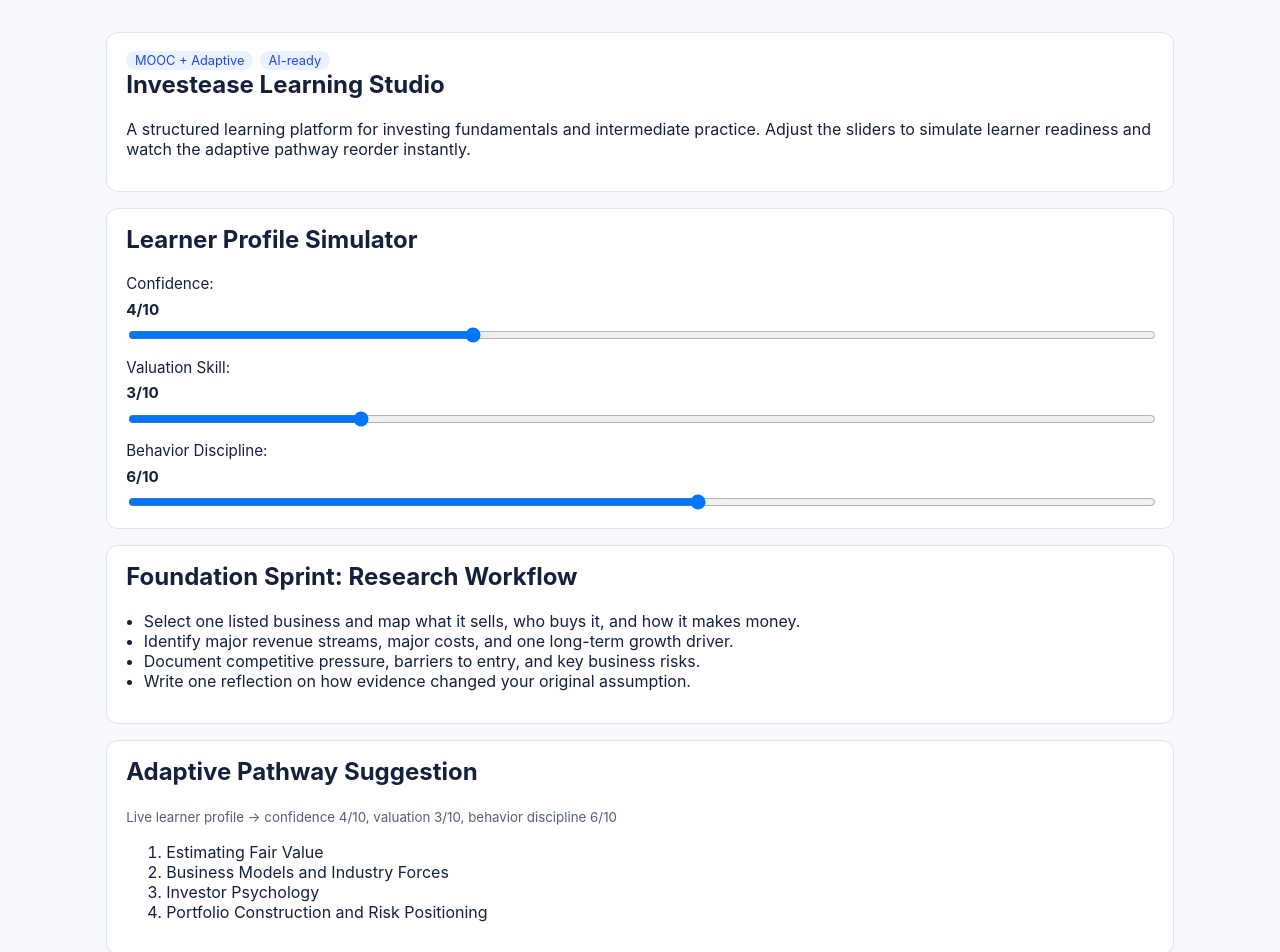
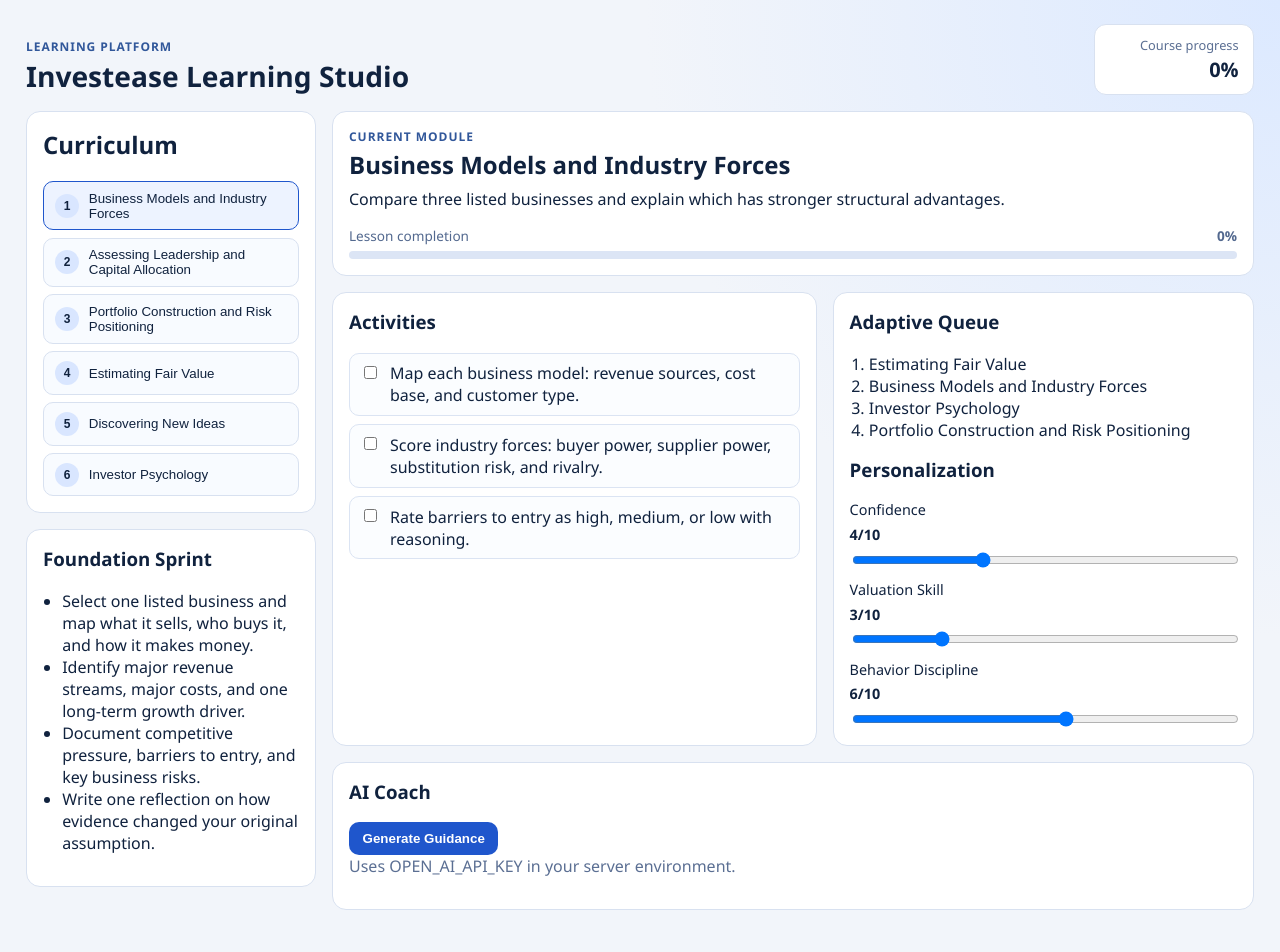
Before and after one commit to keishabandz/investease, a Next.js app: page / in a window 1280 px wide. Shown: the top 952 px of the page. Built offline with nearby package versions, Linux system fonts and the light colour scheme; no server answers.

Commit message:
Redesign dashboard as simplified course platform UI

```diff
--- a/app/globals.css
+++ b/app/globals.css
@@ -1,6 +1,8 @@
 :root {
   color-scheme: light;
-  font-family: Inter, system-ui, -apple-system, Segoe UI, Roboto, sans-serif;
+  font-family: Manrope, "Avenir Next", "Segoe UI", sans-serif;
+  background: #f2f5fa;
+  color: #10223e;
 }
 
 * {
@@ -9,98 +11,204 @@
 
 body {
   margin: 0;
-  background: #f6f8fb;
-  color: #14213d;
+  background: radial-gradient(circle at top right, #dce9ff 0%, #f2f5fa 40%);
+  color: #10223e;
 }
 
-main {
-  max-width: 1100px;
+.learning-app {
+  max-width: 1260px;
   margin: 0 auto;
-  padding: 2rem 1rem 4rem;
+  padding: 1.5rem 1rem 2rem;
 }
 
-.hero,
-.card,
-.pathway,
-.module,
-.setup {
-  background: #ffffff;
-  border-radius: 12px;
-  border: 1px solid #dce3ef;
-  padding: 1rem 1.2rem;
+.topbar {
+  display: flex;
+  justify-content: space-between;
+  align-items: flex-end;
+  gap: 1rem;
   margin-bottom: 1rem;
 }
 
-h1,
-h2,
-h3 {
-  margin-top: 0;
+.topbar h1 {
+  margin: 0.1rem 0 0;
+  font-size: clamp(1.4rem, 2.2vw, 2rem);
 }
 
-.grid {
-  display: grid;
-  grid-template-columns: repeat(auto-fit, minmax(260px, 1fr));
-  gap: 0.9rem;
+.eyebrow {
+  margin: 0;
+  text-transform: uppercase;
+  letter-spacing: 0.08em;
+  color: #31579a;
+  font-size: 0.75rem;
+  font-weight: 700;
 }
 
-.badge {
-  display: inline-block;
-  background: #eaf1ff;
-  color: #2448d8;
-  border-radius: 999px;
-  padding: 0.15rem 0.55rem;
-  font-size: 0.8rem;
-  margin-right: 0.4rem;
+.topbar-progress {
+  background: #ffffff;
+  border: 1px solid #d8e1f0;
+  border-radius: 12px;
+  padding: 0.7rem 0.9rem;
+  min-width: 160px;
+  display: grid;
+  gap: 0.1rem;
+  text-align: right;
 }
 
-ul {
-  padding-left: 1.1rem;
+.topbar-progress span {
+  font-size: 0.8rem;
+  color: #5b6f93;
 }
 
-small {
-  color: #52607a;
+.topbar-progress strong {
+  font-size: 1.25rem;
 }
 
-.controls .slider-grid {
+.learning-layout {
   display: grid;
-  gap: 0.8rem;
+  grid-template-columns: 290px 1fr;
+  gap: 1rem;
 }
 
-.controls label {
-  display: grid;
-  gap: 0.4rem;
-  font-size: 0.95rem;
+.panel {
+  background: #ffffff;
+  border: 1px solid #d8e1f0;
+  border-radius: 14px;
+  padding: 1rem;
 }
 
-.controls input[type="range"] {
+.sidebar,
+.content {
+  display: grid;
+  gap: 1rem;
+  align-content: start;
+}
+
+.lesson-list {
+  margin: 0;
+  padding: 0;
+  list-style: none;
+  display: grid;
+  gap: 0.45rem;
+}
+
+.lesson-btn {
+  width: 100%;
+  border: 1px solid #d8e1f0;
+  border-radius: 10px;
+  background: #f8fbff;
+  color: inherit;
+  display: flex;
+  align-items: center;
+  gap: 0.6rem;
+  text-align: left;
+  padding: 0.55rem 0.7rem;
+  cursor: pointer;
+}
+
+.lesson-btn.active {
+  border-color: #1f56cc;
+  background: #edf3ff;
+}
+
+.lesson-index {
+  min-width: 1.5rem;
+  height: 1.5rem;
+  border-radius: 999px;
+  background: #d9e6ff;
+  display: inline-flex;
+  align-items: center;
+  justify-content: center;
+  font-size: 0.75rem;
+  font-weight: 700;
+}
+
+.hero-panel h2 {
+  margin-top: 0.2rem;
+  margin-bottom: 0.4rem;
+}
+
+.progress-row {
+  display: flex;
+  justify-content: space-between;
+  align-items: center;
+  font-size: 0.85rem;
+  color: #53698f;
+}
+
+.progress-track {
+  margin-top: 0.4rem;
+  width: 100%;
+  height: 8px;
+  border-radius: 999px;
+  background: #dce5f5;
+  overflow: hidden;
+}
+
+.progress-fill {
+  height: 100%;
+  border-radius: inherit;
+  background: linear-gradient(90deg, #1f56cc, #0f8db8);
+}
+
+.content-grid {
+  display: grid;
+  grid-template-columns: 1.15fr 1fr;
+  gap: 1rem;
+}
+
+.checklist {
+  list-style: none;
+  margin: 0;
+  padding: 0;
+  display: grid;
+  gap: 0.5rem;
+}
+
+.check-item {
+  display: flex;
+  gap: 0.6rem;
+  align-items: flex-start;
+  border: 1px solid #dbe4f3;
+  background: #fbfdff;
+  padding: 0.55rem 0.65rem;
+  border-radius: 10px;
+}
+
+.check-item.checked {
+  border-color: #9ac5ad;
+  background: #edf9f1;
+}
+
+.check-item input {
+  margin-top: 0.2rem;
+}
+
+.slider-grid {
+  display: grid;
+  gap: 0.65rem;
+}
+
+.slider-grid label {
+  display: grid;
+  gap: 0.35rem;
+  font-size: 0.9rem;
+}
+
+.slider-grid input[type="range"] {
   width: 100%;
 }
 
-.module-toggle {
-  width: 100%;
-  display: flex;
-  align-items: center;
-  justify-content: space-between;
-  border: 0;
-  background: transparent;
-  padding: 0;
-  margin-bottom: 0.4rem;
-  color: inherit;
-  cursor: pointer;
-  text-align: left;
-}
-
-.module-toggle span {
-  font-size: 0.82rem;
-  color: #2448d8;
+.coach-panel {
+  grid-column: 1 / -1;
 }
 
 .primary-btn {
   border: 0;
-  background: #2448d8;
+  background: #1f56cc;
   color: #fff;
-  padding: 0.5rem 0.85rem;
-  border-radius: 8px;
+  border-radius: 10px;
+  padding: 0.55rem 0.85rem;
+  font-weight: 700;
   cursor: pointer;
 }
 
@@ -112,3 +220,38 @@ small {
 .coach-output {
   margin-top: 0.75rem;
 }
+
+.muted {
+  color: #5b6f93;
+}
+
+h1,
+h2,
+h3,
+p,
+ul,
+ol {
+  margin-top: 0;
+}
+
+ul,
+ol {
+  padding-left: 1.2rem;
+}
+
+@media (max-width: 980px) {
+  .learning-layout,
+  .content-grid {
+    grid-template-columns: 1fr;
+  }
+
+  .topbar {
+    align-items: flex-start;
+    flex-direction: column;
+  }
+
+  .topbar-progress {
+    text-align: left;
+    min-width: 0;
+  }
+}
--- a/components/dashboard.tsx
+++ b/components/dashboard.tsx
@@ -18,28 +18,52 @@ const initialProfile: LearnerProfile = {
 
 export function Dashboard() {
   const [profile, setProfile] = useState<LearnerProfile>(initialProfile);
+  const [selectedLessonId, setSelectedLessonId] = useState(intermediateLessons[0]?.id ?? "");
+  const [completedActivities, setCompletedActivities] = useState<Record<string, boolean>>({});
   const [coach, setCoach] = useState<CoachResult | null>(null);
   const [loadingCoach, setLoadingCoach] = useState(false);
-  const [activeLessonId, setActiveLessonId] = useState<string | null>(null);
 
   const path = useMemo(() => recommendPath(profile), [profile]);
+
+  const selectedLesson =
+    intermediateLessons.find((lesson) => lesson.id === selectedLessonId) ?? intermediateLessons[0];
+
+  const completedCount = selectedLesson.activities.filter((_, index) => {
+    const key = `${selectedLesson.id}:${index}`;
+    return completedActivities[key];
+  }).length;
+
+  const lessonProgress = Math.round((completedCount / selectedLesson.activities.length) * 100);
+
+  const courseProgress = Math.round(
+    (Object.values(completedActivities).filter(Boolean).length /
+      intermediateLessons.reduce((total, lesson) => total + lesson.activities.length, 0)) *
+      100
+  );
+
+  function updateProfile(field: keyof LearnerProfile, value: number) {
+    setProfile((prev) => ({ ...prev, [field]: value }));
+  }
+
+  function toggleActivity(lessonId: string, activityIndex: number) {
+    const key = `${lessonId}:${activityIndex}`;
+    setCompletedActivities((prev) => ({ ...prev, [key]: !prev[key] }));
+  }
 
   async function fetchCoach() {
     setLoadingCoach(true);
     setCoach(null);
 
     try {
-      const lessonTitles = path
+      const nextLessons = path
+        .slice(0, 4)
         .map((id) => intermediateLessons.find((entry) => entry.id === id)?.title)
         .filter(Boolean);
 
       const response = await fetch("/api/ai/coach", {
         method: "POST",
         headers: { "Content-Type": "application/json" },
-        body: JSON.stringify({
-          learnerProfile: profile,
-          nextLessons: lessonTitles,
-        }),
+        body: JSON.stringify({ learnerProfile: profile, nextLessons }),
       });
 
       if (!response.ok) return;
@@ -47,33 +71,108 @@ export function Dashboard() {
       const data = await response.json();
       setCoach(data);
     } catch {
-      // Keep UI functional when AI call fails.
+      // Keep UI usable when AI endpoint is unavailable.
     } finally {
       setLoadingCoach(false);
     }
   }
 
-  function updateProfile(field: keyof LearnerProfile, value: number) {
-    setProfile((prev) => ({ ...prev, [field]: value }));
-  }
+  return (
+    <main className="learning-app">
+      <header className="topbar">
+        <div>
+          <p className="eyebrow">Learning Platform</p>
+          <h1>Investease Learning Studio</h1>
+        </div>
+        <div className="topbar-progress">
+          <span>Course progress</span>
+          <strong>{courseProgress}%</strong>
+        </div>
+      </header>
 
+      <div className="learning-layout">
+        <aside className="sidebar">
+          <section className="panel">
+            <h2>Curriculum</h2>
+            <ol className="lesson-list">
+              {intermediateLessons.map((lesson, index) => {
+                const isActive = lesson.id === selectedLesson.id;
                 return (
-    <main>
-      <section className="hero">
-        <span className="badge">MOOC + Adaptive</span>
-        <span className="badge">AI-ready</span>
-        <h1>Investease Learning Studio</h1>
-        <p>
-          A structured learning platform for investing fundamentals and intermediate practice. Adjust the
-          sliders to simulate learner readiness and watch the adaptive pathway reorder instantly.
-        </p>
+                  <li key={lesson.id}>
+                    <button
+                      type="button"
+                      className={isActive ? "lesson-btn active" : "lesson-btn"}
+                      onClick={() => setSelectedLessonId(lesson.id)}
+                    >
+                      <span className="lesson-index">{index + 1}</span>
+                      <span>{lesson.title}</span>
+                    </button>
+                  </li>
+                );
+              })}
+            </ol>
           </section>
 
-      <section className="card controls">
-        <h2>Learner Profile Simulator</h2>
+          <section className="panel">
+            <h3>Foundation Sprint</h3>
+            <ul>
+              {foundationalChecklist.map((item) => (
+                <li key={item}>{item}</li>
+              ))}
+            </ul>
+          </section>
+        </aside>
+
+        <section className="content">
+          <section className="panel hero-panel">
+            <p className="eyebrow">Current module</p>
+            <h2>{selectedLesson.title}</h2>
+            <p>{selectedLesson.objective}</p>
+            <div className="progress-row">
+              <span>Lesson completion</span>
+              <strong>{lessonProgress}%</strong>
+            </div>
+            <div className="progress-track">
+              <div className="progress-fill" style={{ width: `${lessonProgress}%` }} />
+            </div>
+          </section>
+
+          <div className="content-grid">
+            <section className="panel">
+              <h3>Activities</h3>
+              <ul className="checklist">
+                {selectedLesson.activities.map((activity, index) => {
+                  const key = `${selectedLesson.id}:${index}`;
+                  const checked = Boolean(completedActivities[key]);
+                  return (
+                    <li key={key}>
+                      <label className={checked ? "check-item checked" : "check-item"}>
+                        <input
+                          type="checkbox"
+                          checked={checked}
+                          onChange={() => toggleActivity(selectedLesson.id, index)}
+                        />
+                        <span>{activity}</span>
+                      </label>
+                    </li>
+                  );
+                })}
+              </ul>
+            </section>
+
+            <section className="panel">
+              <h3>Adaptive Queue</h3>
+              <ol>
+                {path.map((id) => {
+                  const lesson = intermediateLessons.find((entry) => entry.id === id);
+                  return <li key={id}>{lesson?.title ?? id}</li>;
+                })}
+              </ol>
+
+              <h3>Personalization</h3>
               <div className="slider-grid">
                 <label>
-            Confidence: <strong>{profile.confidence}/10</strong>
+                  Confidence <strong>{profile.confidence}/10</strong>
                   <input
                     type="range"
                     min={1}
@@ -83,7 +182,7 @@ export function Dashboard() {
                   />
                 </label>
                 <label>
-            Valuation Skill: <strong>{profile.valuationSkill}/10</strong>
+                  Valuation Skill <strong>{profile.valuationSkill}/10</strong>
                   <input
                     type="range"
                     min={1}
@@ -93,7 +192,7 @@ export function Dashboard() {
                   />
                 </label>
                 <label>
-            Behavior Discipline: <strong>{profile.behaviorDiscipline}/10</strong>
+                  Behavior Discipline <strong>{profile.behaviorDiscipline}/10</strong>
                   <input
                     type="range"
                     min={1}
@@ -107,82 +206,13 @@ export function Dashboard() {
               </div>
             </section>
 
-      <section className="card">
-        <h2>Foundation Sprint: Research Workflow</h2>
-        <ul>
-          {foundationalChecklist.map((item) => (
-            <li key={item}>{item}</li>
-          ))}
-        </ul>
-      </section>
-
-      <section className="pathway">
-        <h2>Adaptive Pathway Suggestion</h2>
-        <small>
-          Live learner profile → confidence {profile.confidence}/10, valuation {profile.valuationSkill}
-          /10, behavior discipline {profile.behaviorDiscipline}/10
-        </small>
-        <ol>
-          {path.map((id) => {
-            const lesson = intermediateLessons.find((entry) => entry.id === id);
-            return <li key={id}>{lesson?.title ?? id}</li>;
-          })}
-        </ol>
-      </section>
-
-      <section className="grid">
-        {intermediateLessons.map((lesson) => {
-          const isOpen = activeLessonId === lesson.id;
-
-          return (
-            <article className="module" key={lesson.id}>
-              <button
-                type="button"
-                className="module-toggle"
-                onClick={() => setActiveLessonId(isOpen ? null : lesson.id)}
-              >
-                <h3>{lesson.title}</h3>
-                <span>{isOpen ? "Hide" : "Show"}</span>
-              </button>
-              <p>{lesson.objective}</p>
-
-              {isOpen ? (
-                <>
-                  <strong>Activities</strong>
-                  <ul>
-                    {lesson.activities.map((activity) => (
-                      <li key={activity}>{activity}</li>
-                    ))}
-                  </ul>
-                  <strong>Mastery signals</strong>
-                  <ul>
-                    {lesson.masterySignals.map((signal) => (
-                      <li key={signal}>{signal}</li>
-                    ))}
-                  </ul>
-                </>
-              ) : null}
-            </article>
-          );
-        })}
-      </section>
-
-      <section className="setup">
-        <h2>AI Model Layer (Free Tier Friendly)</h2>
-        <ul>
-          <li>Session coach: generates hints from learner mistakes and confidence signals.</li>
-          <li>Reflection analyzer: summarizes journal entries and flags recurring bias patterns.</li>
-          <li>Assessment assistant: turns rubric scores into next-step recommendations.</li>
-        </ul>
-      </section>
-
-      <section className="card">
-        <h2>AI Coach Preview</h2>
+            <section className="panel coach-panel">
+              <h3>AI Coach</h3>
               <button type="button" className="primary-btn" onClick={fetchCoach} disabled={loadingCoach}>
-          {loadingCoach ? "Generating guidance..." : "Generate AI Coach Guidance"}
+                {loadingCoach ? "Generating..." : "Generate Guidance"}
               </button>
 
-        {!loadingCoach && coach?.summary ? (
+              {coach?.summary ? (
                 <div className="coach-output">
                   {coach.headline ? (
                     <p>
@@ -196,12 +226,13 @@ export function Dashboard() {
                     </p>
                   ) : null}
                 </div>
-        ) : null}
-
-        {!loadingCoach && !coach?.summary ? (
-          <p>Click generate to fetch guidance using OPEN_AI_API_KEY.</p>
-        ) : null}
+              ) : (
+                <p className="muted">Uses OPEN_AI_API_KEY in your server environment.</p>
+              )}
             </section>
+          </div>
+        </section>
+      </div>
     </main>
   );
 }
```
Lines whose indentation alone changed are shown as unchanged.
